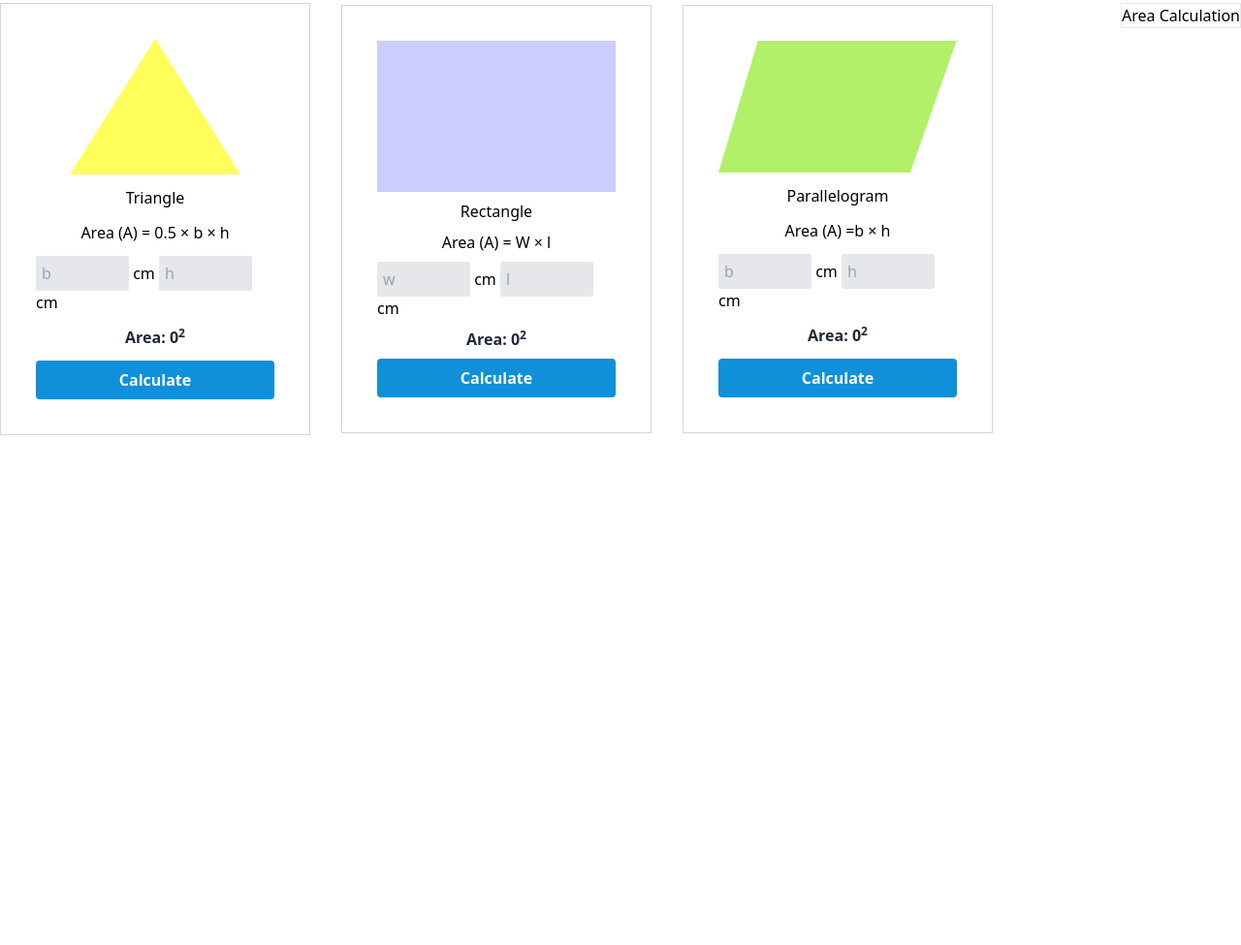
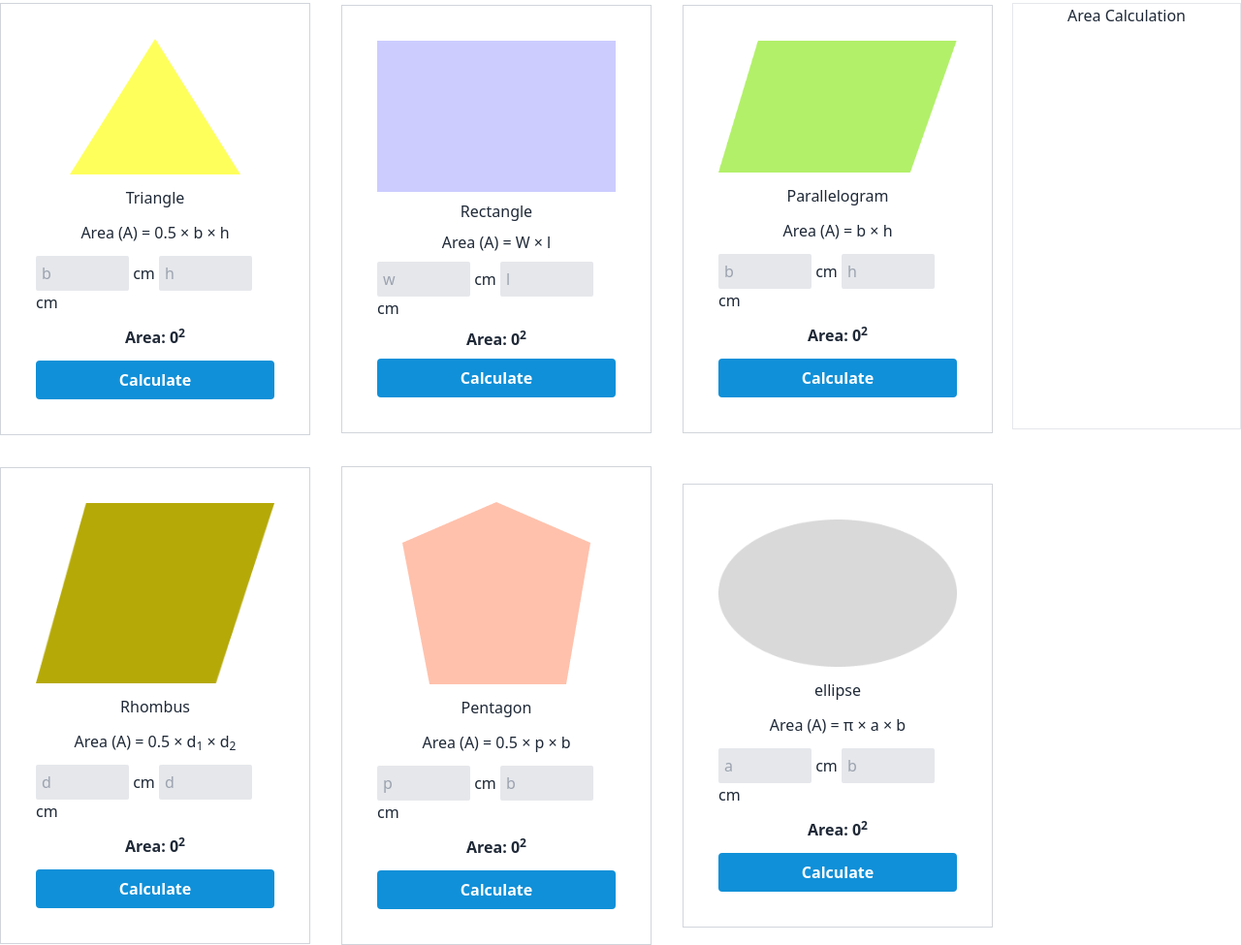
Before and after one commit to BitWizCoder/Programming-Hero-Projects, a plain HTML site: page Geometry Genius/index.html in a window 1280 px wide. Shown: the part 149-1124 px from the top of the page at 97% size. Before the commit the page ends 800 px from the top, so only its background shows below. Drawn offline with nearby package versions, Linux system fonts and the light colour scheme.

Commit message:
finish project

```diff
--- a/Geometry Genius/index.html
+++ b/Geometry Genius/index.html
@@ -1,8 +1,13 @@
 <!DOCTYPE html>
-<html lang="en">
+<html lang="en" data-theme="light">
   <head>
     <meta charset="UTF-8" />
     <meta name="viewport" content="width=device-width, initial-scale=1.0" />
+    <link
+      href="https://cdn.jsdelivr.net/npm/daisyui@3.5.1/dist/full.css"
+      rel="stylesheet"
+      type="text/css"
+    />
     <script src="https://cdn.tailwindcss.com"></script>
     <title>Geometry Genius</title>
     <style>
@@ -32,13 +37,17 @@
     >
       <!-- Boxes -->
       <div
-        class="grid grid-cols-1 md:grid-cols-2 lg:grid-cols-3 gap-8 items-center "
+        class="grid grid-cols-1 md:grid-cols-2 lg:grid-cols-3 gap-8 items-center"
       >
         <!-- Box - 1: Triangle -->
         <div
           class="border border-gray-300 p-9 max-w-xs flex flex-col gap-3 items-center"
         >
-          <img src="./images/triangle.png" alt="triangle shape" class="max-w-[350px] h-[140px]" />
+          <img
+            src="./images/triangle.png"
+            alt="triangle shape"
+            class="max-w-[350px] h-[140px]"
+          />
           <h2>Triangle</h2>
           <p>Area (A) = 0.5 × b × h</p>
           <p>
@@ -117,7 +126,7 @@
         >
           <img src="./images/parallelogram.png" alt="Parallelogram shape" />
           <h2>Parallelogram</h2>
-          <p>Area (A) =b × h</p>
+          <p>Area (A) = b × h</p>
           <p>
             <input
               type="number"
@@ -150,11 +159,132 @@
             Calculate
           </button>
         </div>
+
+        <!-- Box - 4: rhombus -->
+        <div
+          class="border border-gray-300 p-9 max-w-xs flex flex-col gap-3 items-center"
+        >
+          <img src="./images/rhombus.png" alt="rhombus shape" />
+          <h2>Rhombus</h2>
+          <p>Area (A) = 0.5 × d<sub>1</sub> × d<sub>2</sub></p>
+          <p>
+            <input
+              type="number"
+              name=""
+              placeholder="d"
+              class="border-2 rounded-sm bg-gray-200 p-1 w-24"
+              id="rhombus-base"
+            />
+            <span>cm</span>
+
+            <input
+              type="number"
+              name=""
+              placeholder="d"
+              class="border-2 rounded-sm bg-gray-200 p-1 w-24"
+              id="rhombus-height"
+            />
+            <span>cm</span>
+          </p>
+
+          <p class="font-bold text-gray-800">
+            Area: <span id="rhombus-area">0<sup>2</sup></span>
+          </p>
+
+          <button
+            href="#"
+            class="bg-[#1090D8] hover:bg-blue-500 text-white font-bold py-2 px-4 rounded w-full"
+            id="rhombus-btn"
+          >
+            Calculate
+          </button>
+        </div>
+
+        <!-- Box - 5: pentagon -->
+        <div
+          class="border border-gray-300 p-9 max-w-xs flex flex-col gap-3 items-center"
+        >
+          <img src="./images/pentagon.png" alt="pentagon shape" />
+          <h2>Pentagon</h2>
+          <p>Area (A) = 0.5 × p × b</p>
+          <p>
+            <input
+              type="number"
+              name=""
+              placeholder="p"
+              class="border-2 rounded-sm bg-gray-200 p-1 w-24"
+              id="pentagon-base"
+            />
+            <span>cm</span>
+
+            <input
+              type="number"
+              name=""
+              placeholder="b"
+              class="border-2 rounded-sm bg-gray-200 p-1 w-24"
+              id="pentagon-height"
+            />
+            <span>cm</span>
+          </p>
+
+          <p class="font-bold text-gray-800">
+            Area: <span id="pentagon-area">0<sup>2</sup></span>
+          </p>
+
+          <button
+            href="#"
+            class="bg-[#1090D8] hover:bg-blue-500 text-white font-bold py-2 px-4 rounded w-full"
+            id="pentagon-btn"
+          >
+            Calculate
+          </button>
+        </div>
+
+        <!-- Box - 6: ellipse -->
+        <div
+          class="border border-gray-300 p-9 max-w-xs flex flex-col gap-3 items-center"
+        >
+          <img src="./images/ellipse.png" alt="ellipse shape" />
+          <h2>ellipse</h2>
+          <p>Area (A) = π × a × b</p>
+          <p>
+            <input
+              type="number"
+              name=""
+              placeholder="a"
+              class="border-2 rounded-sm bg-gray-200 p-1 w-24"
+              id="ellipse-base"
+            />
+            <span>cm</span>
+
+            <input
+              type="number"
+              name=""
+              placeholder="b"
+              class="border-2 rounded-sm bg-gray-200 p-1 w-24"
+              id="ellipse-height"
+            />
+            <span>cm</span>
+          </p>
+
+          <p class="font-bold text-gray-800">
+            Area: <span id="ellipse-area">0<sup>2</sup></span>
+          </p>
+
+          <button
+            href="#"
+            class="bg-[#1090D8] hover:bg-blue-500 text-white font-bold py-2 px-4 rounded w-full"
+            id="ellipse-btn"
+          >
+            Calculate
+          </button>
+        </div>
       </div>
 
       <!-- Side Bar -->
-      <div class="max-w-xs border border-gray-200">
+      <div class="w[437px] h-[440px] border border-gray-200 px-14">
         <p>Area Calculation</p>
+        <div id="calculation-entry"></div>
       </div>
     </main>
     <footer></footer>
--- a/Geometry Genius/scripts/script.js
+++ b/Geometry Genius/scripts/script.js
@@ -26,6 +26,39 @@ parallelogramBtn.addEventListener("click", () => {
   const parallelogram = parallelogramBase * parallelogramHeight;
 
   addToElement("parallelogram-area", parallelogram);
+
+  // Add to sidebar
+  addToCalculationEntry("Parallelogram", parallelogram);
+});
+
+// rhombus
+const rhombusBtn = document.getElementById("rhombus-btn");
+rhombusBtn.addEventListener("click", () => {
+  const rhombusBase = inputToNum("rhombus-base");
+  const rhombusHeight = inputToNum("rhombus-height");
+  const rhombus = 0.5 * rhombusBase * rhombusHeight;
+
+  addToElement("rhombus-area", rhombus);
+});
+
+// pentagon
+const pentagonBtn = document.getElementById("pentagon-btn");
+pentagonBtn.addEventListener("click", () => {
+  const pentagonBase = inputToNum("pentagon-base");
+  const pentagonHeight = inputToNum("pentagon-height");
+  const pentagon = 0.5 * pentagonBase * pentagonHeight;
+
+  addToElement("pentagon-area", pentagon);
+});
+
+// ellipse
+const ellipseBtn = document.getElementById("ellipse-btn");
+ellipseBtn.addEventListener("click", () => {
+  const ellipseBase = inputToNum("ellipse-base");
+  const ellipseHeight = inputToNum("ellipse-height");
+  const ellipse = 3.14 * ellipseBase * ellipseHeight;
+
+  addToElement("ellipse-area", ellipse);
 });
 
 // Util Functions
@@ -40,3 +73,17 @@ function addToElement(element, value) {
   const elementStr = document.getElementById(element);
   elementStr.textContent = value;
 }
+
+// Add to Side
+function addToCalculationEntry(areaType, area) {
+  console.log(areaType + " " + area);
+  const calculationEntry = document.getElementById("calculation-entry");
+
+  const count = calculationEntry.childElementCount;
+
+  const p = document.createElement("p");
+  p.classList.add('my-4')
+  p.innerHTML = `${count + 1}. ${areaType} ${area} cm<sup>2</sup> <button class="btn btn-sm btn-success">Convert</button>`;
+
+  calculationEntry.appendChild(p);
+}
```
